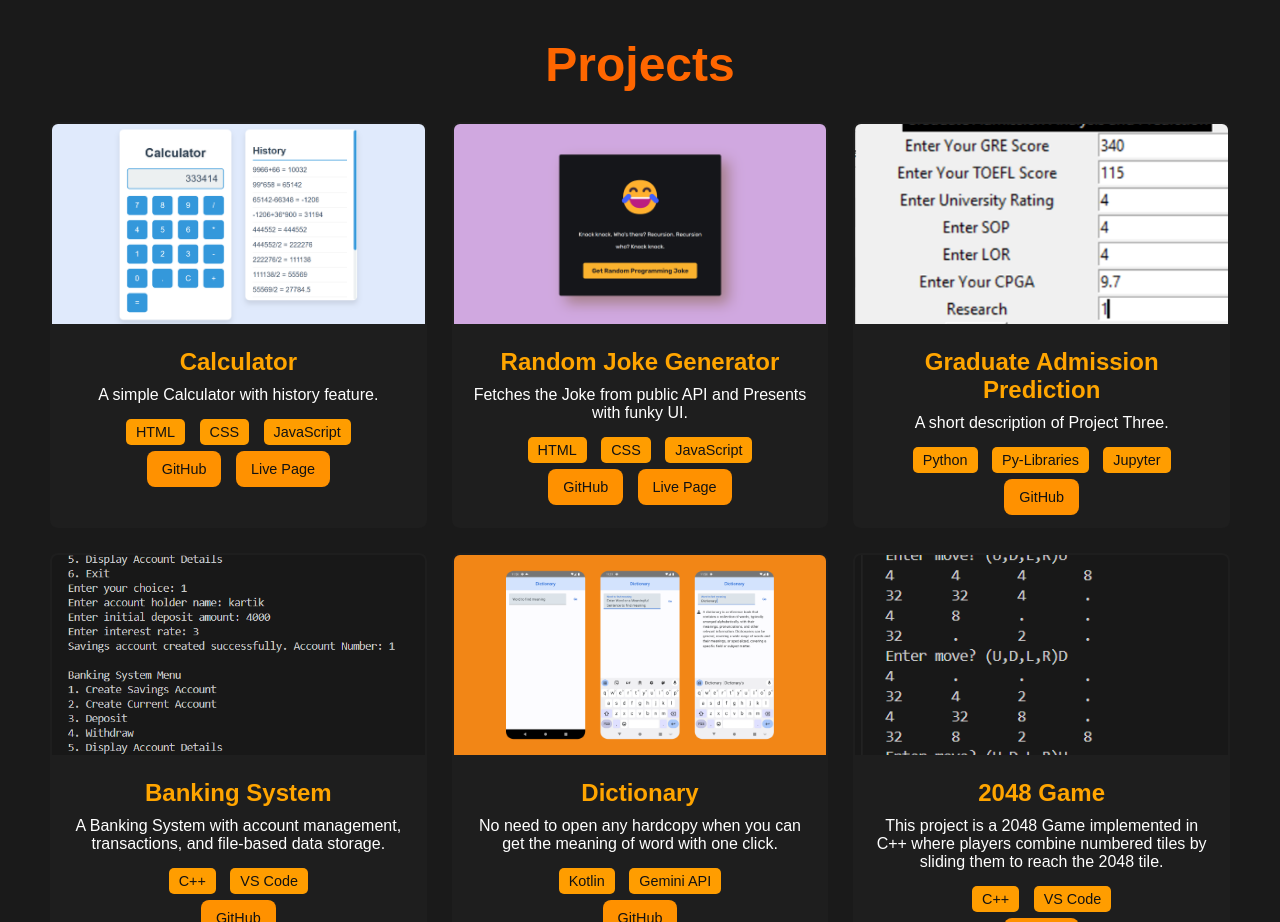
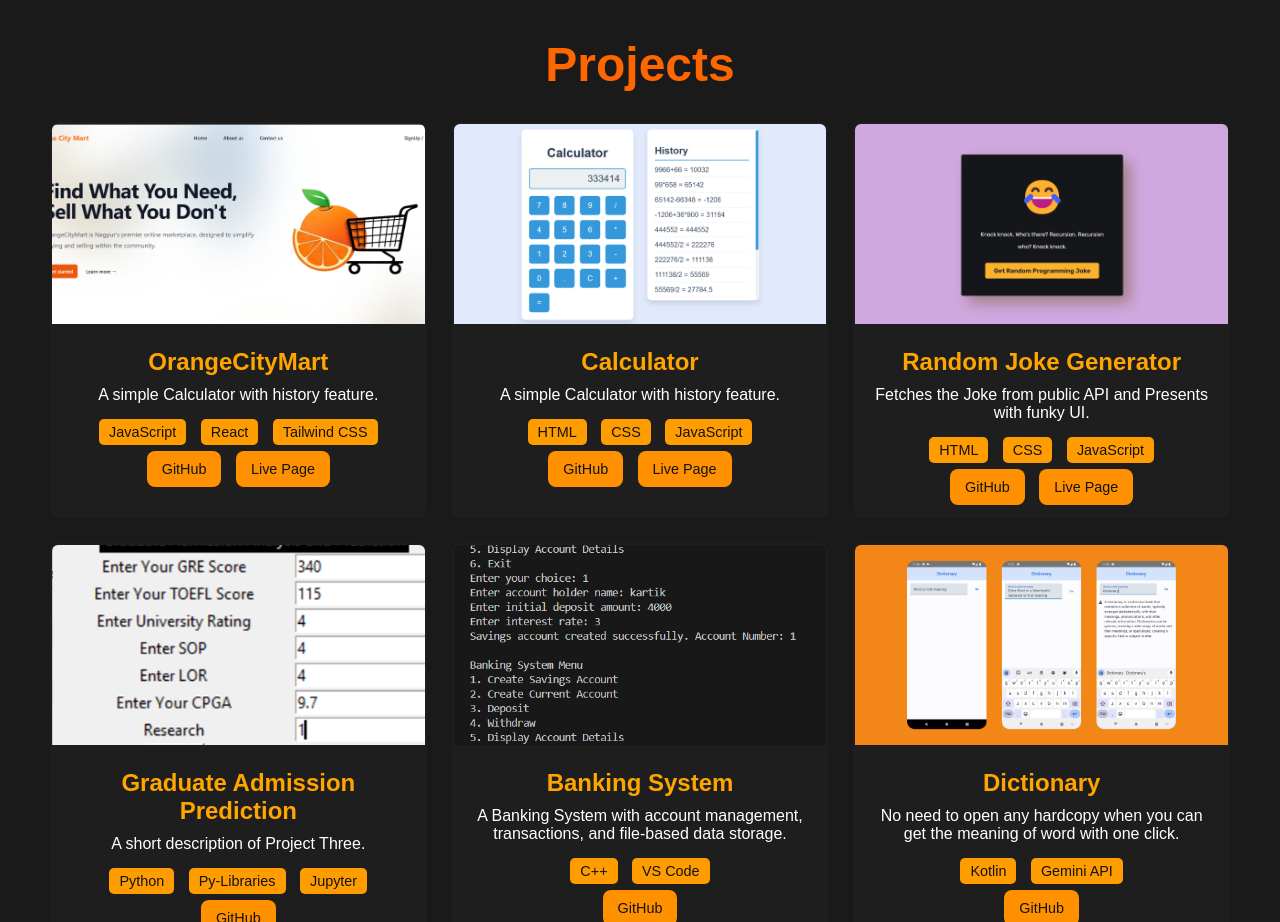
Before and after one commit to kartnagrale/portfolio, a plain HTML site: page index.html in a window 1280 px wide. Shown: the part 1640-2562 px from the top of the page. Drawn offline with Linux system fonts and the light colour scheme.

Commit message:
add project

```diff
--- a/index.html
+++ b/index.html
@@ -108,6 +108,24 @@
     <section id="projects" class="projects-section">
         <h1>Projects</h1>
         <div class="projects-grid">
+            <!-- Project 0 -->
+            <div class="project-card">
+                <img src="src/projects/orangecitymart.png" alt="Project 0 Image">
+                <div class="project-info">
+                    <h2>OrangeCityMart</h2>
+                    <p>A simple Calculator with history feature.</p>
+                    <div class="tech-stack">
+                        <span>JavaScript</span>
+                        <span>React</span>
+                        <span>Tailwind CSS</span>
+                    </div>
+                    <div class="project-buttons">
+                        <a href="https://github.com/kartnagrale/portfolio" class="btn">GitHub</a>
+                        <a href="https://orangecitymart.netlify.app/" class="btn">Live Page</a>
+                    </div>
+                </div>
+            </div>
+
             <!-- Project 1 -->
             <div class="project-card">
                 <img src="src/projects/calculator.png" alt="Project 1 Image">
```
Also changed, not shown: src/projects/orangecitymart.png (added).
